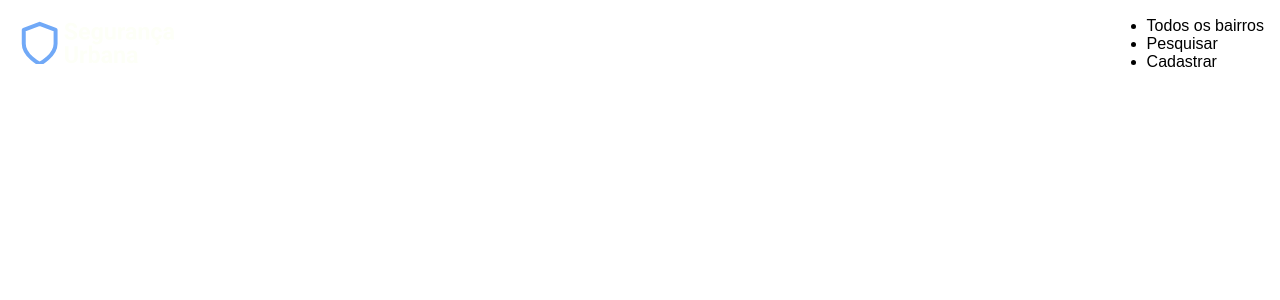
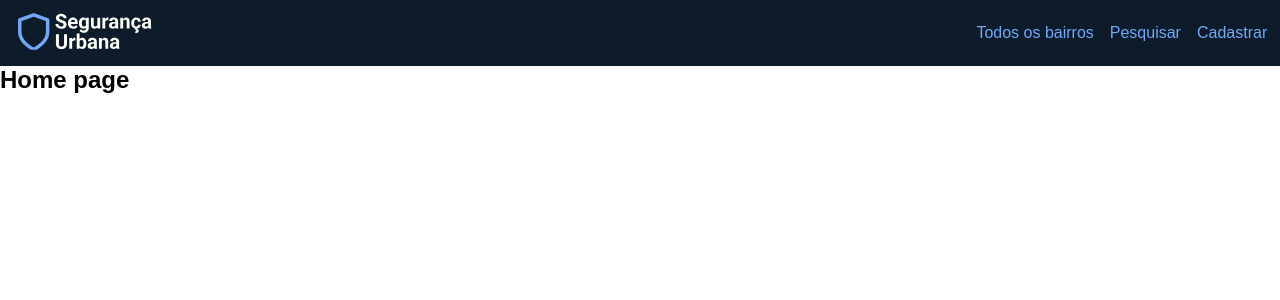
Before and after one commit to gabriel-augg/seguranca-urbana, a React (Vite) app: page / in a window 1280 px wide. Shown: the top 300 px of the page. Built offline with nearby package versions, Linux system fonts and the light colour scheme.

Commit message:
Style: Header styles

```diff
--- a/src/App.jsx
+++ b/src/App.jsx
@@ -1,13 +1,21 @@
+import { BrowserRouter as Router } from 'react-router-dom'
+import Header from './components/Header'
+import AppRoutes from './routes'
+
 import './App.css'
-import Header from './components/Header'
+
 
 function App() {
 
 
   return (
-    <div>
-      <Header />
-    </div>
+    <>
+      <Router>
+        <Header/>
+        <AppRoutes/>
+      </Router>
+
+    </>
   )
 }
 
--- a/src/color-vars.css
+++ b/src/color-vars.css
@@ -0,0 +1,6 @@
+:root {
+    --primary: #71A9F7;
+    --secundayy: #778DA9;
+    --secundary-p: #0D1B2A;
+    --white: #FDFFF7;
+}
--- a/src/components/Header/index.jsx
+++ b/src/components/Header/index.jsx
@@ -6,17 +6,19 @@ export default function Header(){
     return(
         <header className={styles.header}>
            <div>
-                <img src={logo} width={160} alt={logo} />
+                <Link to="/">
+                    <img src={logo} width={140} alt={logo} />
+                </Link>
             </div>
             <ul>
                 <li>
-                    Todos os bairros
+                    <Link to="/" >Todos os bairros</Link>
                 </li>
                 <li>
-                    Pesquisar
+                    <Link to="/pesquisar">Pesquisar</Link>
                 </li>
                 <li>
-                    Cadastrar
+                    <Link to="/cadastrar">Cadastrar</Link>
                 </li>
             </ul>
         </header>
--- a/src/components/Header/styles.module.css
+++ b/src/components/Header/styles.module.css
@@ -1,6 +1,19 @@
+@import url(../../color-vars.css);
+
 .header {
     display: flex;
     align-items: center;
     justify-content: space-between;
-    padding: 1em;
+    padding: 0.5em 0.8em;
+    background-color: var(--secundary-p);
 }
+.header ul {
+    display: flex;
+    align-items: center;
+    gap: 1em;
+
+}
+
+.header ul a {
+    color: var(--primary);
+}
--- a/src/index.css
+++ b/src/index.css
@@ -4,3 +4,15 @@
   box-sizing: border-box;
   font-family: Arial, Helvetica, sans-serif;
 }
+
+ul {
+  list-style: none;
+}
+
+button {
+  cursor: pointer;
+}
+
+a {
+  text-decoration: none
+}
--- /dev/null
+++ b/src/pages/Home/index.jsx
@@ -0,0 +1,7 @@
+export default function Home(){
+    return(
+        <section>
+            <h1>Home page</h1>
+        </section>
+    )
+}
--- /dev/null
+++ b/src/routes/index.jsx
@@ -0,0 +1,11 @@
+import { Routes, Route } from "react-router-dom"
+
+import Home from "../pages/Home"
+
+export default function AppRoutes(){
+    return(
+        <Routes>
+            <Route path="/" element={<Home/>} />
+        </Routes>
+    )
+}
```
